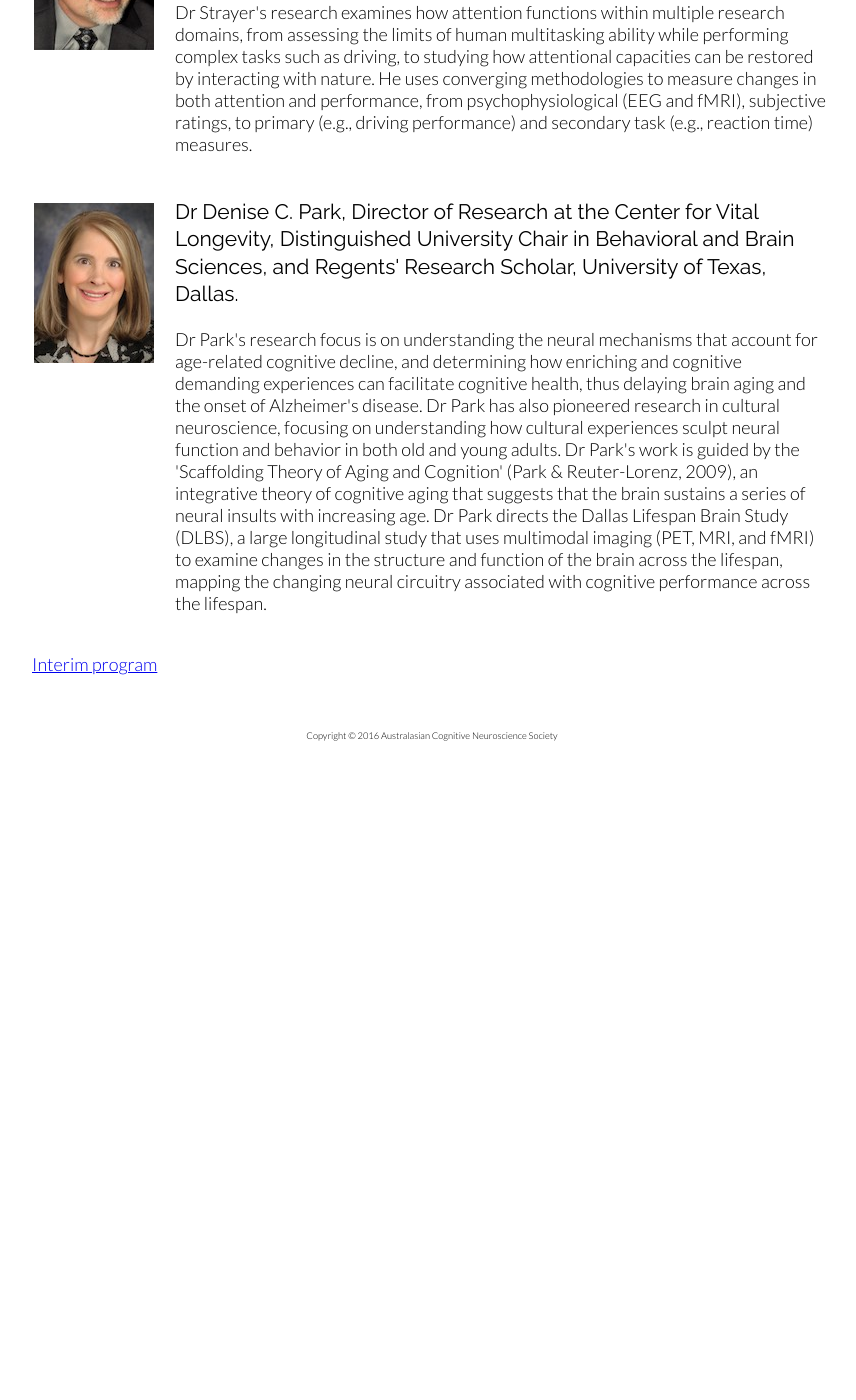
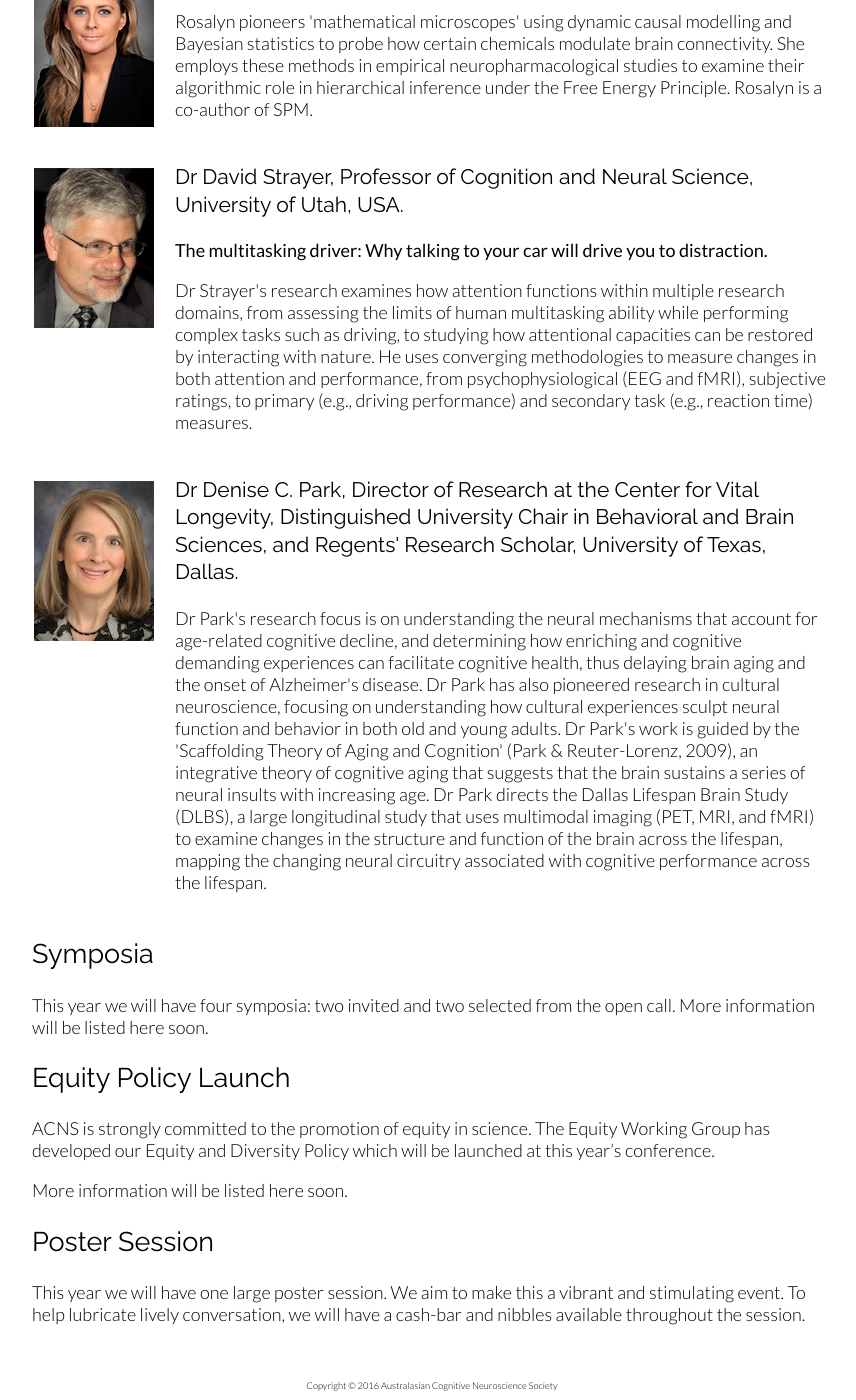
Before and after one commit to acnc/acnc.github.io, a Jekyll site: the page built from program.html, in a window 1280 px wide and 1400 px high, scrolled down 662 px. Shown: the whole window, without its empty margins (208-1064 px from the left). Built offline with Jekyll 4.4.1, drawn with Linux system fonts in a browser that asks for light colours; before the commit the page ends 1412 px from its top, so only the background shows below that; some of the changed text lies outside the part shown.

Commit message:
Updates Program page.

```diff
--- a/program.html
+++ b/program.html
@@ -4,7 +4,22 @@
 ---
 <h1>Program</h1>
 
-<h2>Keynote Speakers</h2>
+<ol>
+    <li><a href="#scientific">Scientific Program</a></li>
+    <li><a href="#keynote">Keynote Speakers</a></li>
+    <li><a href="#symposia">Symposia</a></li>
+    <li><a href="#equity">Equity Policy Launch</a></li>
+    <li><a href="#poster">Poster Session</a></li>
+</ol>
+
+<h2><a name="scientific">Scientific Program</a></h2>
+
+<p>
+    The conference will open Thursday evening with the first keynote address. It will include more than 90 oral talks as well as a poster session. A provisional outline of the program can be seen here:
+    <a href="files/ACNS2016_Program.pdf" target="_blank">provisional program</a>
+</p>
+
+<h2><a name="keynote">Keynote Speakers</a></h2>
 
 <table>
     <tr>
@@ -60,6 +75,24 @@
     </tr>
 </table>
 
+<h2><a name="symposia">Symposia</a></h2>
+
 <p>
-    <a href="files/ACNS2016 Program Interim.pdf" target="_blank">Interim program</a>
+    This year we will have four symposia: two invited and two selected from the open call. More information will be listed here soon.
 </p>
+
+<h2><a name="equity">Equity Policy Launch</a></h2>
+
+<p>
+    ACNS is strongly committed to the promotion of equity in science. The Equity Working Group has developed our Equity and Diversity Policy which will be launched at this year’s conference.
+</p>
+
+<p>
+    More information will be listed here soon.
+</p>
+
+<h2><a name="poster">Poster Session</a></h2>
+
+<p>
+    This year we will have one large poster session. We aim to make this a vibrant and stimulating event. To help lubricate lively conversation, we will have a cash-bar and nibbles available throughout the session.
+</p>
```
Also changed, not shown: 2 other files.
